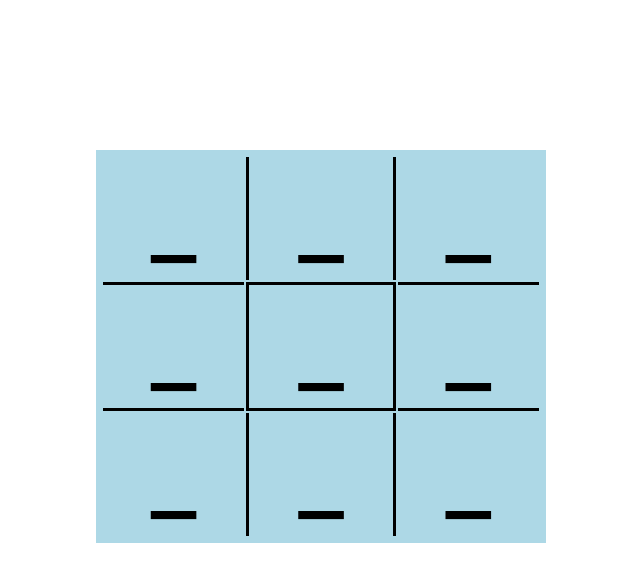
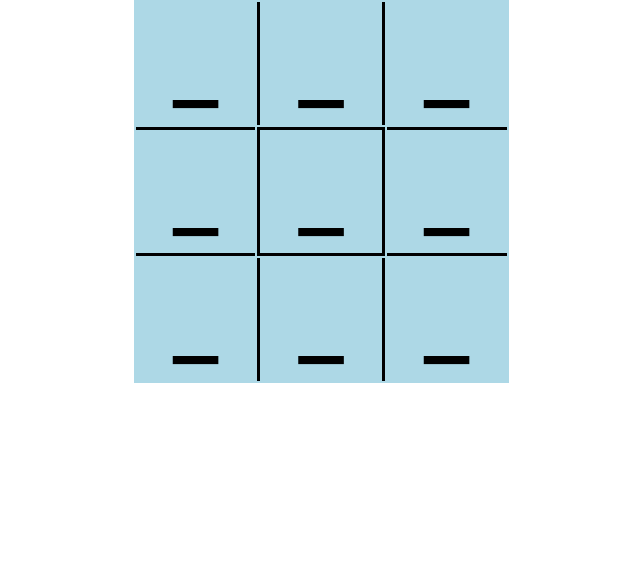
Before and after one commit to andrewghaly/tic-tac-toe-react-1, a React (Create React App) app: page / in a window 1280 px wide. Shown: the top 582 px of the page, without its empty margins (319-959 px from the left). Built offline with nearby package versions, Linux system fonts and the light colour scheme.

Commit message:
improved style

```diff
--- a/package.json
+++ b/package.json
@@ -7,7 +7,9 @@
     "@testing-library/jest-dom": "^5.11.6",
     "@testing-library/react": "^11.1.2",
     "@testing-library/user-event": "^12.2.2",
+    "bootstrap": "^4.6.0",
     "react": "^17.0.1",
+    "react-bootstrap": "^1.4.3",
     "react-dom": "^17.0.1",
     "react-scripts": "4.0.0",
     "web-vitals": "^0.2.4"
--- a/src/App.js
+++ b/src/App.js
@@ -3,8 +3,14 @@ import Board from './components/board';
 
 function App() {
   return (
-    <Board >
-    </Board>
+    <div className="container" style={{
+      display: "flex",
+      justifyContent: "center",
+      alignItems: "center"
+    }}>
+      <Board >
+      </Board>
+    </div>
   );
 }
 
--- a/src/components/board.jsx
+++ b/src/components/board.jsx
@@ -23,12 +23,13 @@ class Board extends Component {
       >
         <table
           style={{
-            margin: "auto",
-            padding: "5px",
-            marginTop: "150px",
+            // margin: "auto",
+            // padding: "5px",
+            //marginTop: "150px",
             backgroundColor: "lightblue",
-            width: "450px",
-            height: "375px",
+            width: "100%",
+            maxWidth: "375px"
+            // height: "375px",
           }}
         >
           <tbody>
```
Also changed, not shown: 1 other file (tests, documents, lock files or other folders).
